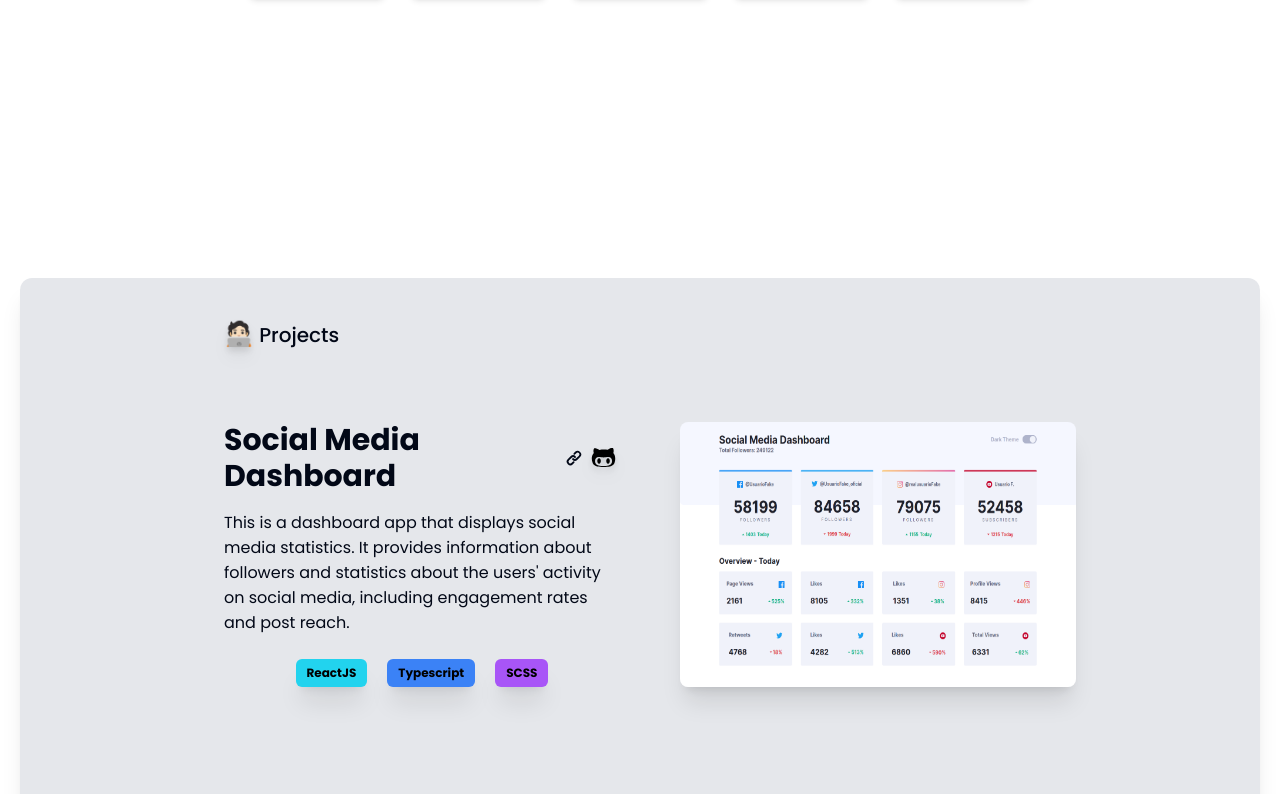
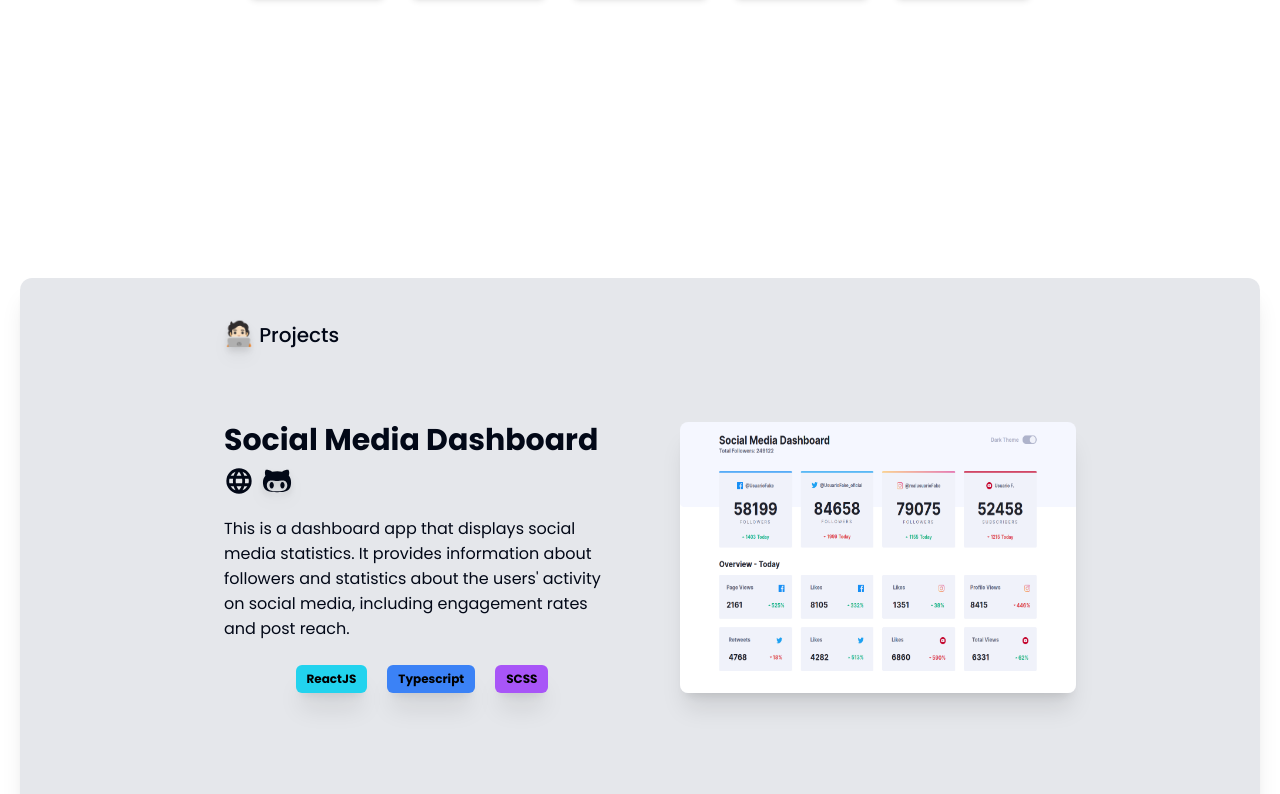
Before and after one commit to Cunegundess/DevPortifolio, a React (Vite) app: page / in a window 1280 px wide. Shown: the part 2003-2797 px from the top of the page. Built offline with nearby package versions, Linux system fonts and the light colour scheme.

Commit message:
fix: projects title design

```diff
--- a/src/components/projects/Bibliotech.tsx
+++ b/src/components/projects/Bibliotech.tsx
@@ -1,7 +1,7 @@
 import { motion } from "framer-motion";
 import { useTranslation } from "react-i18next";
 import { FaGithubAlt } from "react-icons/fa";
-import { HiLink } from "react-icons/hi";
+import { PiGlobeBold } from "react-icons/pi";
 import { Badge } from "../ui/badge";
 
 function Bibliotech() {
@@ -9,23 +9,23 @@ function Bibliotech() {
   return (
     <div className="flex flex-col lg:flex-row gap-10">
       <div className="flex flex-col lg:w-1/2 mx-5 justify-center">
-        <h2 className="flex flex-row items-center text-3xl font-bold gap-1">
-          <a
-            href="https://github.com/Cunegundess/Bibliotech"
-            target="_blank"
-            className="hover:text-blue-500 hover:underline hover:decoration-3 inline-flex items-center gap-1"
-          >
-            Bibliotech <HiLink size={20} />
-          </a>{" "}
+        <h2 className="flex flex-col text-3xl font-bold gap-1">
+          Bibliotech
+          <span className="flex flex-row items-center gap-1">
+            <PiGlobeBold
+              className="text-gray-400 dark:text-gray-500"
+              size={30}
+            />
             <motion.a
               href="https://www.github.com/Cunegundess/Bibliotech"
               target="_blank"
-            className="flex gap-1 drop-shadow-lg p-1 h-fit w-fit "
+              className="flex gap-1 drop-shadow-lg p-1 h-fit w-fit hover:text-blue-700"
               whileHover={{ scale: 1.1 }}
               whileTap={{ scale: 0.9 }}
             >
-            <FaGithubAlt className="text-black dark:text-white " size={25} />
+              <FaGithubAlt size={30} />
             </motion.a>
+          </span>
         </h2>
 
         <p className="lg:text-left text-medium leading-[25px] py-4">
--- a/src/components/projects/CompanyHub.tsx
+++ b/src/components/projects/CompanyHub.tsx
@@ -1,7 +1,7 @@
 import { motion } from "framer-motion";
 import { useTranslation } from "react-i18next";
 import { FaGithubAlt } from "react-icons/fa";
-import { HiLink } from "react-icons/hi";
+import { PiGlobeBold } from "react-icons/pi";
 import { Badge } from "../ui/badge";
 
 function CompanyHub() {
@@ -9,23 +9,23 @@ function CompanyHub() {
   return (
     <div className="flex flex-col lg:flex-row gap-10">
       <div className="flex flex-col lg:w-1/2 mx-5 justify-center">
-        <h2 className="flex flex-row items-center text-3xl font-bold gap-1">
-          <a
-            href="https://github.com/Cunegundess/CompanyHub"
-            target="_blank"
-            className="hover:text-blue-500 hover:underline hover:decoration-3 inline-flex items-center gap-1"
-          >
-            CompanyHub <HiLink size={20} />
-          </a>{" "}
-          <motion.a
-            href="https://www.github.com/Cunegundess/CompanyHub"
-            target="_blank"
-            className="flex gap-1 drop-shadow-lg p-1 h-fit w-fit "
-            whileHover={{ scale: 1.1 }}
-            whileTap={{ scale: 0.9 }}
-          >
-            <FaGithubAlt className="text-black dark:text-white " size={25} />
-          </motion.a>
+        <h2 className="flex flex-col text-3xl font-bold gap-1">
+          CompanyHub
+          <span className="flex flex-row items-center gap-1">
+            <PiGlobeBold
+              className="text-gray-400 dark:text-gray-500"
+              size={30}
+            />
+            <motion.a
+              href="https://www.github.com/Cunegundess/Companyhub"
+              target="_blank"
+              className="flex gap-1 drop-shadow-lg p-1 h-fit w-fit hover:text-blue-700"
+              whileHover={{ scale: 1.1 }}
+              whileTap={{ scale: 0.9 }}
+            >
+              <FaGithubAlt size={30} />
+            </motion.a>
+          </span>
         </h2>
 
         <p className="lg:text-left text-medium leading-[25px] py-4">
--- a/src/components/projects/SocialMediaDashboard.tsx
+++ b/src/components/projects/SocialMediaDashboard.tsx
@@ -1,7 +1,7 @@
 import { motion } from "framer-motion";
 import { useTranslation } from "react-i18next";
 import { FaGithubAlt } from "react-icons/fa";
-import { HiLink } from "react-icons/hi";
+import { PiGlobeBold } from "react-icons/pi";
 import { Badge } from "../ui/badge";
 
 function SocialMediaDashboard() {
@@ -9,23 +9,28 @@ function SocialMediaDashboard() {
   return (
     <div className="flex flex-col lg:flex-row gap-10">
       <div className="flex flex-col lg:w-1/2 mx-5 justify-center">
-        <h2 className="flex flex-row items-center text-3xl font-bold gap-1">
-          <a
+        <h2 className="flex flex-col text-3xl font-bold gap-1">
+          Social Media Dashboard
+          <span className="flex flex-row items-center gap-1">
+            <motion.a
               href="https://socialdashboardmedia.netlify.app/"
               target="_blank"
-            className="hover:text-blue-500 hover:underline hover:decoration-3 inline-flex items-center gap-1"
+              className="hover:text-blue-500"
+              whileHover={{ scale: 1.1 }}
+              whileTap={{ scale: 0.9 }}
             >
-            Social Media Dashboard <HiLink size={20} />
-          </a>{" "}
+              <PiGlobeBold size={30} />
+            </motion.a>
             <motion.a
               href="https://www.github.com/Cunegundess/SocialMediaDashboard"
               target="_blank"
-            className="flex gap-1 drop-shadow-lg p-1 h-fit w-fit "
+              className="flex gap-1 drop-shadow-lg p-1 h-fit w-fit hover:text-blue-700"
               whileHover={{ scale: 1.1 }}
               whileTap={{ scale: 0.9 }}
             >
-            <FaGithubAlt className="text-black dark:text-white " size={25} />
+              <FaGithubAlt size={30} />
             </motion.a>
+          </span>
         </h2>
 
         <p className="lg:text-left text-medium leading-[25px] py-4">
```
Lines whose indentation alone changed are shown as unchanged.
